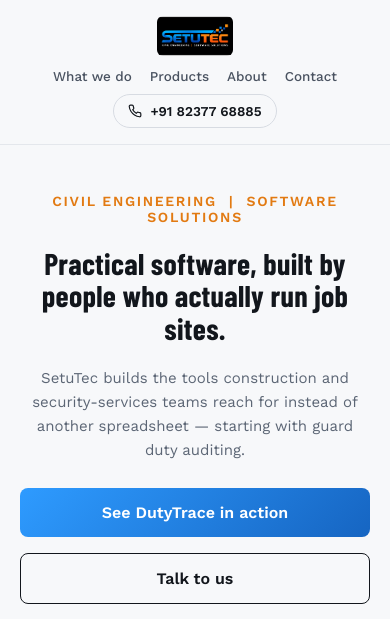
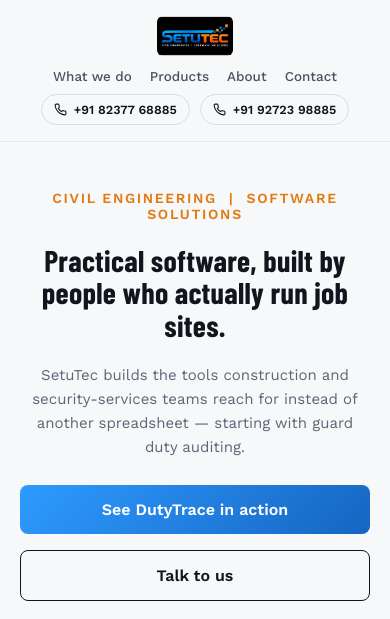
Before and after one commit to rajukamble1212-web/setutec-website, a plain HTML site: page index.html in a window 390 px wide. Shown: the top 619 px of the page. Drawn offline with nearby package versions, Linux system fonts and the light colour scheme.

Commit message:
Add responsive styles for navigation and call group

```diff
--- a/index.html
+++ b/index.html
@@ -72,9 +72,12 @@
   .contact-card{background:#FFFFFF; border:1px solid #E4E7EC; border-radius:14px; padding:28px; display:flex; flex-direction:column; gap:10px; transition:border-color 0.15s, box-shadow 0.15s;}
 
   /* ===== Responsive ===== */
+  @media (max-width: 1080px) {
+    .site-nav{flex-wrap:wrap !important;row-gap:12px !important;justify-content:center !important;padding-left:28px !important;padding-right:28px !important;}
+    .nav-links{flex-wrap:wrap !important;justify-content:center !important;gap:12px 20px !important;}
+  }
+
   @media (max-width: 900px) {
-    .site-nav{padding-left:28px !important;padding-right:28px !important;}
-    .nav-links{gap:22px !important;}
     .hero{padding:60px 28px 60px !important;}
     .hero-grid{flex-direction:column !important; gap:40px !important;}
     .hero-copy{align-items:center !important; text-align:center !important;}
@@ -104,7 +107,8 @@
     .site-nav{flex-wrap:wrap !important;row-gap:12px !important;justify-content:center !important;}
     .nav-links{flex-wrap:wrap !important;justify-content:center !important;gap:10px 18px !important;}
     .nav-links a{font-size:13.5px !important;}
-    .nav-links a[href^="tel"]{padding:8px 14px !important;}
+    .nav-call-group{flex-wrap:wrap !important;justify-content:center !important;}
+    .nav-call-group a{padding:7px 12px !important; font-size:12.5px !important;}
     .hero{padding:48px 20px 46px !important;}
     .hero-title{font-size:30px !important;}
     .hero-sub{font-size:15px !important;}
@@ -143,10 +147,16 @@
       <a href="#products" class="nav-link" style="font-size: 15px; font-weight: 500; color: #4A5361; transition: color 0.15s;">Products</a>
       <a href="#about" class="nav-link" style="font-size: 15px; font-weight: 500; color: #4A5361; transition: color 0.15s;">About</a>
       <a href="#contact" class="nav-link" style="font-size: 15px; font-weight: 500; color: #4A5361; transition: color 0.15s;">Contact</a>
-      <a href="tel:+918237768885" style="display: flex; align-items: center; gap: 8px; font-size: 15px; font-weight: 600; padding: 10px 18px; border: 1px solid #D7DBE2; border-radius: 999px; color: #12161C;">
-        <svg width="14" height="14" viewBox="0 0 24 24" fill="none" stroke="currentColor" stroke-width="2" stroke-linecap="round" stroke-linejoin="round"><path d="M22 16.92v3a2 2 0 0 1-2.18 2 19.79 19.79 0 0 1-8.63-3.07 19.5 19.5 0 0 1-6-6 19.79 19.79 0 0 1-3.07-8.67A2 2 0 0 1 4.11 2h3a2 2 0 0 1 2 1.72c.127.96.361 1.903.7 2.81a2 2 0 0 1-.45 2.11L8.09 9.91a16 16 0 0 0 6 6l1.27-1.27a2 2 0 0 1 2.11-.45c.907.339 1.85.573 2.81.7A2 2 0 0 1 22 16.92z"></path></svg>
-        <span class="phone-text">+91 82377 68885</span>
-      </a>
+      <div class="nav-call-group" style="display: flex; align-items: center; gap: 10px;">
+        <a href="tel:+918237768885" style="display: flex; align-items: center; gap: 7px; font-size: 14px; font-weight: 600; padding: 9px 14px; border: 1px solid #D7DBE2; border-radius: 999px; color: #12161C; white-space: nowrap;">
+          <svg width="13" height="13" viewBox="0 0 24 24" fill="none" stroke="currentColor" stroke-width="2" stroke-linecap="round" stroke-linejoin="round"><path d="M22 16.92v3a2 2 0 0 1-2.18 2 19.79 19.79 0 0 1-8.63-3.07 19.5 19.5 0 0 1-6-6 19.79 19.79 0 0 1-3.07-8.67A2 2 0 0 1 4.11 2h3a2 2 0 0 1 2 1.72c.127.96.361 1.903.7 2.81a2 2 0 0 1-.45 2.11L8.09 9.91a16 16 0 0 0 6 6l1.27-1.27a2 2 0 0 1 2.11-.45c.907.339 1.85.573 2.81.7A2 2 0 0 1 22 16.92z"></path></svg>
+          <span class="phone-text">+91 82377 68885</span>
+        </a>
+        <a href="tel:+919272398885" style="display: flex; align-items: center; gap: 7px; font-size: 14px; font-weight: 600; padding: 9px 14px; border: 1px solid #D7DBE2; border-radius: 999px; color: #12161C; white-space: nowrap;">
+          <svg width="13" height="13" viewBox="0 0 24 24" fill="none" stroke="currentColor" stroke-width="2" stroke-linecap="round" stroke-linejoin="round"><path d="M22 16.92v3a2 2 0 0 1-2.18 2 19.79 19.79 0 0 1-8.63-3.07 19.5 19.5 0 0 1-6-6 19.79 19.79 0 0 1-3.07-8.67A2 2 0 0 1 4.11 2h3a2 2 0 0 1 2 1.72c.127.96.361 1.903.7 2.81a2 2 0 0 1-.45 2.11L8.09 9.91a16 16 0 0 0 6 6l1.27-1.27a2 2 0 0 1 2.11-.45c.907.339 1.85.573 2.81.7A2 2 0 0 1 22 16.92z"></path></svg>
+          <span class="phone-text">+91 92723 98885</span>
+        </a>
+      </div>
     </div>
   </nav>
 
```
